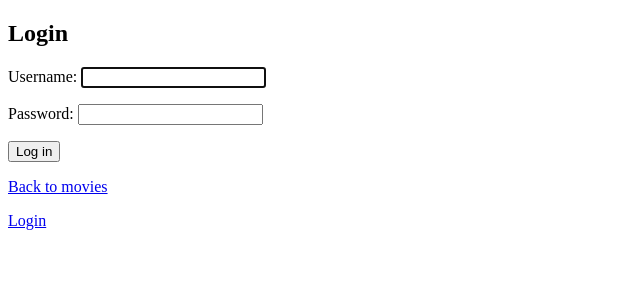
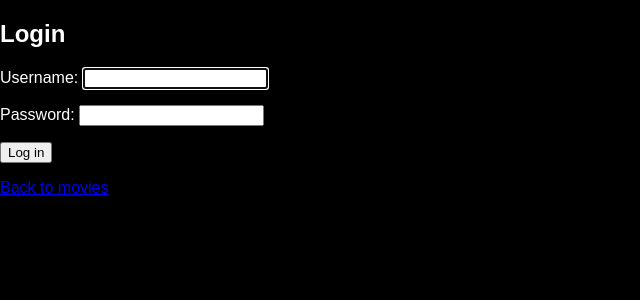
Before and after one commit to jaredakigbesote/cinema-p4, a Django app: page /login/ in a window 1280 px wide. Shown: the top 300 px of the page, without its empty margins (0-640 px from the left). Run offline with Django 5.2, Linux system fonts and the light colour scheme.

Commit message:
Fixed css not loading

```diff
--- a/cinema_site/cinema/templates/cinema/login.html
+++ b/cinema_site/cinema/templates/cinema/login.html
@@ -15,11 +15,4 @@
     </form>
     <p><a href="{% url 'movie_list' %}">Back to movies</a></p>
 </body>
-
-{% if user.is_authenticated %}
-    <p>Welcome, {{ user.username }}! <a href="{% url 'logout' %}">Logout</a></p>
-{% else %}
-    <a href="{% url 'login' %}">Login</a>
-{% endif %}
-
 </html>
--- a/cinema_site/static/assets/style.css
+++ b/cinema_site/static/assets/style.css
@@ -0,0 +1,7 @@
+body {
+    background-color: black;
+    font-family: 'Arial', sans-serif;
+    color: #fff;
+    margin: 0;
+    padding: 0;
+}
```
Also changed, not shown: cinema_site/cinema/templates/cinema/movie_list.html (+6 -3 lines), cinema_site/cinema_site/settings.py (+5 -2 lines), cinema_site/static/assets/images/starry-night.jpg.jpg (deleted).
